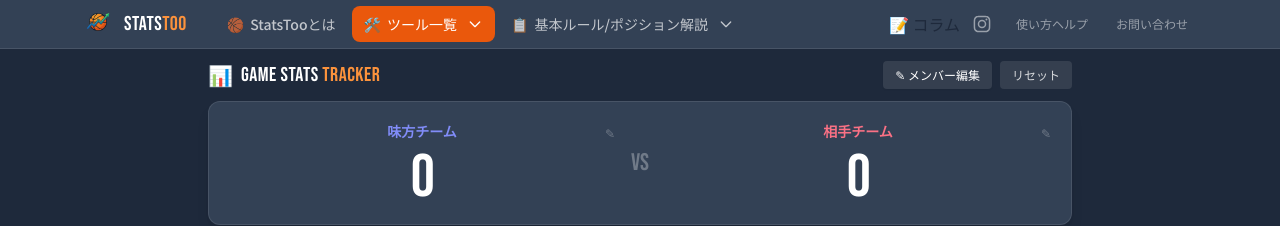
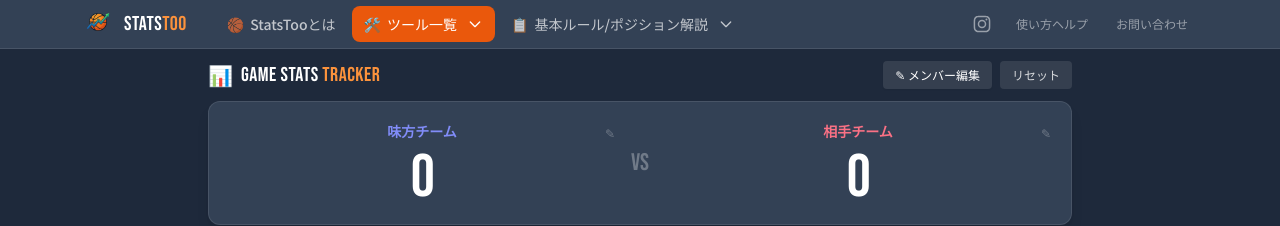
Before and after one commit to BSK-Ryo/statstoo, a Jekyll site: the page built from index.html, in a window 1280 px wide and 900 px high. Shown: the top 226 px of the window. Built offline with Jekyll 4.4.1, drawn with Linux system fonts in a browser that asks for light colours; nearby versions of some CDN libraries.

Commit message:
ヘッダー元に戻す

```diff
--- a/_includes/header.html
+++ b/_includes/header.html
@@ -105,8 +105,6 @@
                 </div>
 
                 <div class="flex-grow"></div>
-
-                <a href="/column/">📝 コラム</a>
 
                 <!-- Instagram -->
                 <a href="https://www.instagram.com/statstoo_2026/" target="_blank" rel="noopener noreferrer" class="nav-link p-2 rounded-lg transition text-white/50 hover:text-primary-light hover:bg-white/10" aria-label="Instagram">
```
